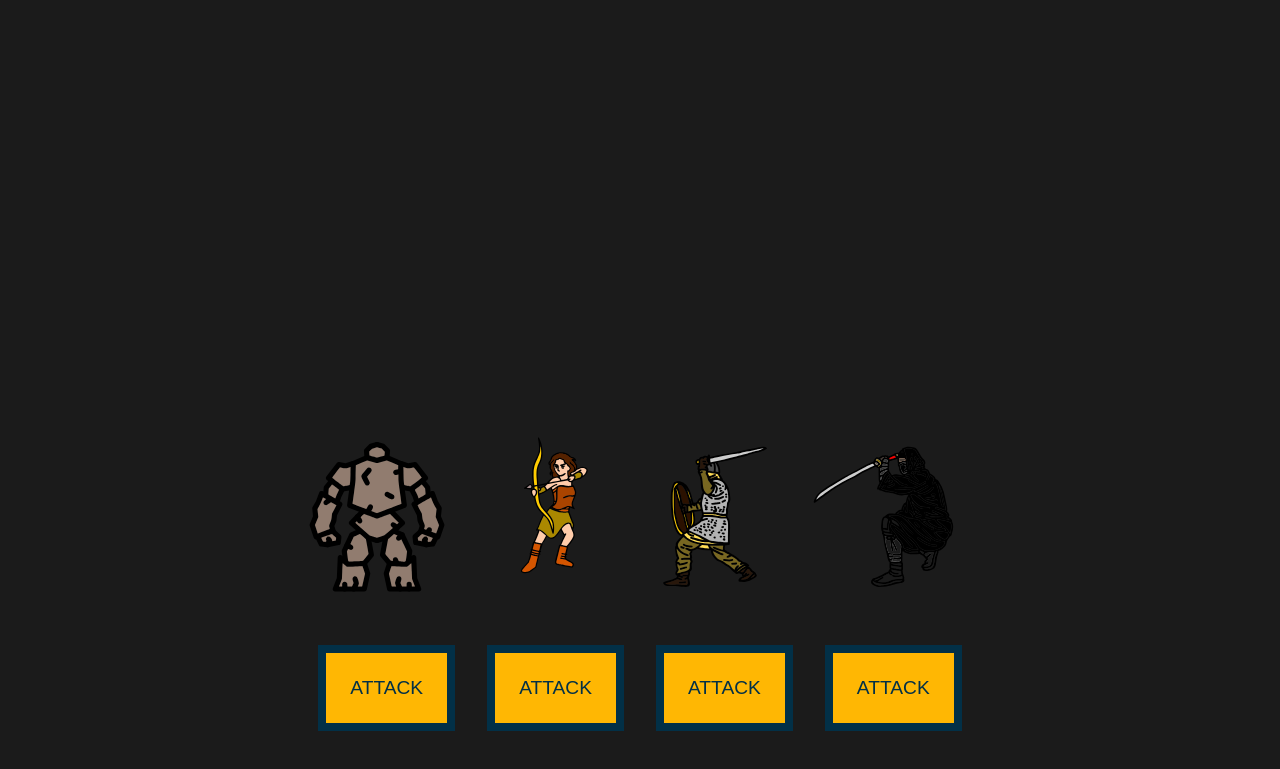
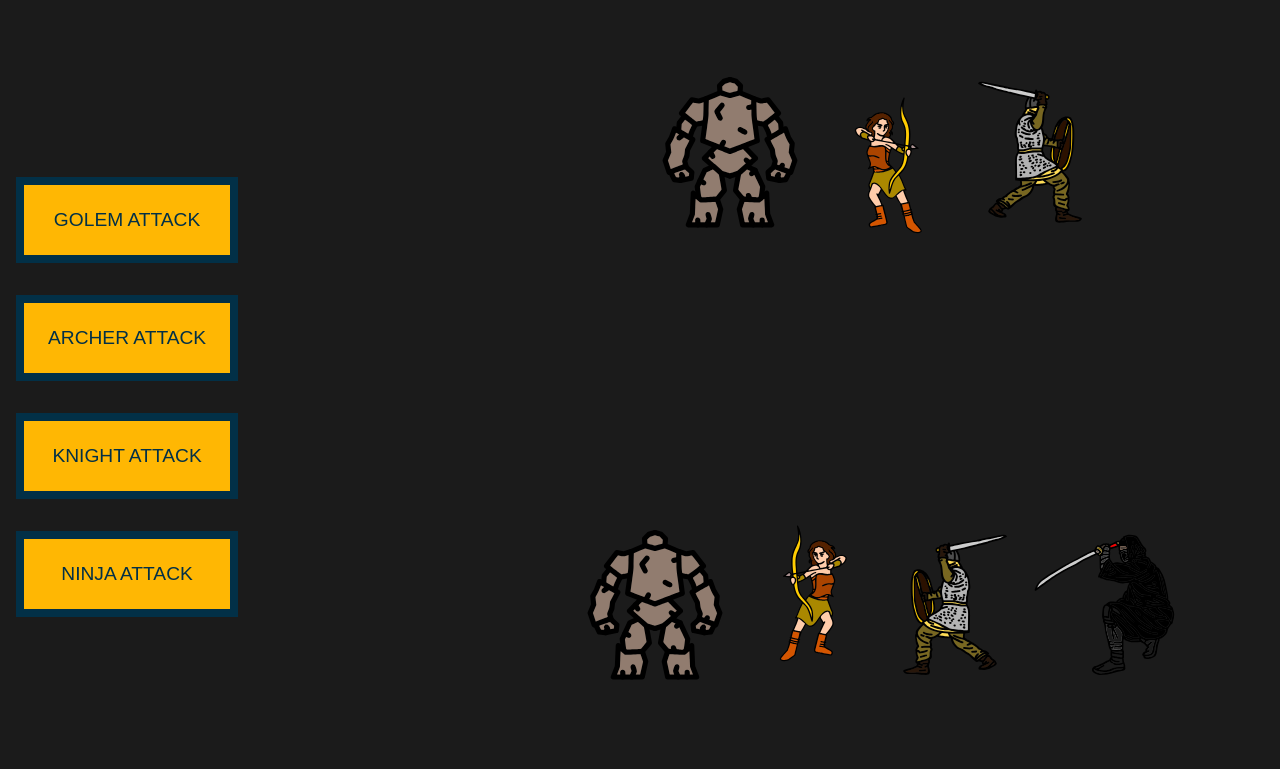
Before and after one commit to williycole/07-challenge-rock-paper-scissors, a plain HTML site: page rpggame.html in a window 1280 px wide. Shown: the part 141-910 px from the top of the page. Drawn offline with Linux system fonts and the light colour scheme.

Commit message:
Backing up current testing, mostly fixed character movement.

```diff
--- a/rpggame.html
+++ b/rpggame.html
@@ -33,7 +33,14 @@
 
         <div id="game-container">
 
+            <section id="atk-btn-container">
+                <button class="golem-attack-button attack-button">Golem Attack</button>
+                <button class="archer-attack-button attack-button">Archer Attack</button>
+                <button class="knight-attack-button attack-button">Knight Attack</button>
+                <button class="ninja-attack-button attack-button">Ninja Attack</button>
+            </section>
 
+            <div id="all-characters-container">
                 <section id=cpu-character-section>
                     <div class="rock-container">
                         <div class="cpu-character">
@@ -43,14 +50,14 @@
                     </div>
                     <div class="paper-container">
                         <div class="cpu-character">
-                        <img class="character-size-cpu cpu-archer-img" src="./pictures/cpu-characters/cpu-archer.svg"
-                            alt="Image of a female Archer.">
+                            <img class="character-size-cpu cpu-archer-img"
+                                src="./pictures/cpu-characters/cpu-archer.svg" alt="Image of a female Archer.">
                         </div>
                     </div>
                     <div class="scissors-container">
                         <div class="cpu-character">
-                        <img class="character-size-cpu cpu-knight-img" src="./pictures/cpu-characters/cpu-knight.svg"
-                            alt="Image of a Knight.">
+                            <img class="character-size-cpu cpu-knight-img"
+                                src="./pictures/cpu-characters/cpu-knight.svg" alt="Image of a Knight.">
                         </div>
                     </div>
                 </section>
@@ -61,31 +68,32 @@
                         <div class="user-character">
                             <img class="character-size-user golem-img" src="./pictures/user-characters/user-golem.svg"
                                 alt="Image of a stone Golem.">
-                        <button class="golem-attack-button attack-button">Attack</button>
+
                         </div>
                     </div>
                     <div class="paper-container">
                         <div class="user-character">
                             <img class="character-size-user archer-img" src="./pictures/user-characters/user-archer.svg"
                                 alt="Image of a female archer.">
-                        <button class="archer-attack-button attack-button">Attack</button>
+
                         </div>
                     </div>
                     <div class="scissors-container">
                         <div class="user-character">
                             <img class="character-size-user knight-img" src="./pictures/user-characters/user-knight.svg"
                                 alt="Image of a Knight.">
-                        <button class="knight-attack-button attack-button">Attack</button>
+
                         </div>
                     </div>
                     <div class="ninja-container">
                         <div class="user-character">
                             <img class="character-size-user ninja-img" src="./pictures/user-characters/user-ninja.svg"
                                 alt="Image of a Ninja.">
-                        <button class="ninja-attack-button attack-button">Attack</button>
+
                         </div>
                     </div>
                 </section>
+            </div>
 
 
         </div>
--- a/script.js
+++ b/script.js
@@ -67,16 +67,16 @@ let knightImg = document.querySelector('.knight-img');
 let ninjaImg = document.querySelector('.ninja-img');
 
 ////User Character movement Controls
-golemBtn.addEventListener('mousedown', () =>  golemImg.style.marginBottom = '20rem');
+golemBtn.addEventListener('mousedown', () =>  golemImg.style.marginBottom = '13rem');
 golemBtn.addEventListener('mouseup', () => golemImg.style.marginBottom = '0rem');
 
-archerBtn.addEventListener('mousedown', () => archerImg.style.paddingBottom = '20rem');
+archerBtn.addEventListener('mousedown', () => archerImg.style.paddingBottom = '13rem');
 archerBtn.addEventListener('mouseup', () => archerImg.style.paddingBottom = '0rem');
 
-knightBtn.addEventListener('mousedown', () => knightImg.style.paddingBottom = '20rem');
+knightBtn.addEventListener('mousedown', () => knightImg.style.paddingBottom = '13rem');
 knightBtn.addEventListener('mouseup', () => knightImg.style.paddingBottom = '0rem');
 
-ninjaBtn.addEventListener('mousedown', () => ninjaImg.style.paddingBottom = '20rem');
+ninjaBtn.addEventListener('mousedown', () => ninjaImg.style.paddingBottom = '13rem');
 ninjaBtn.addEventListener('mouseup', () => ninjaImg.style.paddingBottom = '0rem');
 
     function moveCpuCharacter(){
@@ -94,20 +94,20 @@ ninjaBtn.addEventListener('mouseup', () => ninjaImg.style.paddingBottom = '0rem'
         if(cpuChoiceCtrl === 1 ){
             // console.log(characterArray[1]);
             console.log(cpuChoice);
-            cpuGolemImg.style.display = 'flex';
-            addEventListener('mouseup', () =>   cpuGolemImg.style.display = 'none');
+            cpuGolemImg.style.paddingTop = '13rem';
+            addEventListener('mouseup', () =>   cpuGolemImg.style.paddingTop = '0rem');
 
         }
         else if(cpuChoiceCtrl === 2){
             console.log(cpuChoice);
-            cpuArcherImg.style.display = 'flex';
-            addEventListener('mouseup', () =>   cpuArcherImg.style.display = 'none');
+            cpuArcherImg.style.paddingTop = '13rem';
+            addEventListener('mouseup', () =>   cpuArcherImg.style.paddingTop = '0rem');
 
         }
         else {
             console.log(cpuChoice);
-            cpuKnightImg.style.display = 'flex';
-            addEventListener('mouseup', () => cpuKnightImg.style.display = 'none');
+            cpuKnightImg.style.paddingTop = '13rem';
+            addEventListener('mouseup', () => cpuKnightImg.style.paddingTop = '0rem');
         }
     }
     golemBtn.addEventListener('mousedown', () =>   moveCpuCharacter());
--- a/style.css
+++ b/style.css
@@ -60,18 +60,66 @@ body {
 .character-size-cpu {
     width: 150px;
 }
+
+
 .user-character {
-    padding-bottom: 5rem;
+    /* padding-bottom: 5rem; */
     /* padding-top: 20rem; */
 }
 .cpu-character {
     /* padding-top: 10rem; */
 }
+
+
+
+
+/*  */
+#game-container {
+    /* padding: 100px 50px;
+    height: 100vh;
+    display: flex;
+    flex-direction: column;
+    justify-content: space-between;
+    align-items: center; */
+
+    /* padding: 150px 80px; */
+    height: 100vh;
+    display: flex;
+    flex-direction: row;
+    justify-content: space-between;
+    align-items: center;
+}
+
+#all-characters-container {
+    display: flex;
+    padding: 100px;
+    flex-direction: column;
+    height: 80vh;
+    justify-content: space-between;
+}
+
+#atk-btn-container {
+    display: flex;
+    flex-direction: column;
+}
+
+.attack-button {
+    border: .5rem solid var(--prussian-blue);
+    background-color:var(--honey-yellow) ;
+    padding: 1.5rem;
+    margin: 1rem;
+    color: var(--prussian-blue);
+    font-size: 1.2rem;
+    text-transform: uppercase;
+
+}
+
 /* User Character Movement Classes */
 #user-character-section{
     display: flex;
     justify-content: end;
     align-items: flex-end;
+    /* padding-bottom: 150px; */
 }
     .golem-img {
         display: flex;
@@ -101,20 +149,19 @@ body {
 /* Computer Character Movement Classes */
 #cpu-character-section {
     display: flex;
-    /* these two cause troulbe with padding-top */
-    /* justify-content: end;
-    align-items: flex-end; */
+    justify-content: center;
+    /* padding-bottom: 100px; */
 }
     .cpu-golem-img {
-        display: none;
+        /* display: none; */
         padding-top: 0rem;
     }
     .cpu-archer-img {
-        display: none;
+        /* display: none; */
         padding-top: 0rem;
     }
     .cpu-knight-img {
-        display: none;
+        /* display: none; */
         padding-top: 0rem;
     }
 
@@ -124,28 +171,3 @@ body {
     flex-direction: row;
     justify-content: space-evenly;
 }
-
-#game-container {
-    /* padding: 100px 50px;
-    height: 100vh;
-    display: flex;
-    flex-direction: column;
-    justify-content: space-between;
-    align-items: center; */
-    padding: 150px 80px;
-    height: 85vh;
-    display: flex;
-    flex-direction: column;
-    justify-content: space-between;
-    align-items: center;
-}
-
-.attack-button {
-    border: .5rem solid var(--prussian-blue);
-    background-color:var(--honey-yellow) ;
-    padding: 1.5rem;
-    margin: 1rem;
-    color: var(--prussian-blue);
-    font-size: 1.2rem;
-    text-transform: uppercase;
-}
```
Lines whose indentation alone changed are shown as unchanged.
